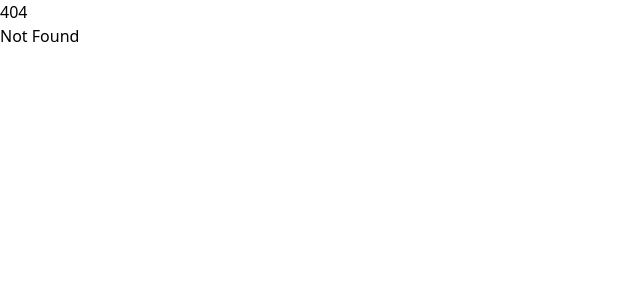
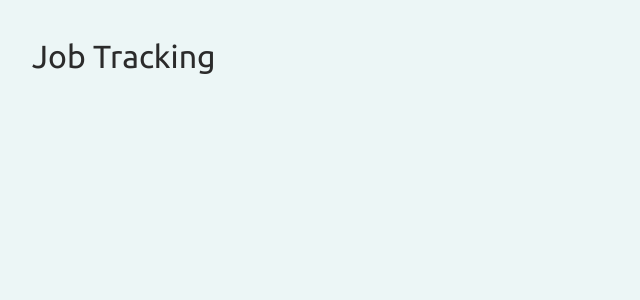
Before and after one commit to eriandev/tools.erian.dev, a SvelteKit app: page /job-tracker in a window 1280 px wide. Before the commit this address had no page. Shown: the top 300 px of the page, without its empty margins (0-640 px from the left). Built offline with nearby package versions, Linux system fonts and the light colour scheme.

Commit message:
feat(jt): adds job tracker styles

```diff
--- /dev/null
+++ b/src/routes/job-tracker/+layout.svelte
@@ -0,0 +1,9 @@
+<slot />
+
+<style>
+  :global(body) {
+    color: theme('colors.jt.black');
+    font-family: theme('fontFamily.ubuntu');
+    background-color: theme('colors.jt.secondary');
+  }
+</style>
--- /dev/null
+++ b/src/routes/job-tracker/+page.svelte
@@ -0,0 +1,3 @@
+<main class="px-5 py-10 md:px-8">
+  <h1 class="text-2xl md:text-[2rem]">Job Tracking</h1>
+</main>
--- a/tailwind.config.cjs
+++ b/tailwind.config.cjs
@@ -8,6 +8,28 @@ module.exports = {
       md: '768px',
       lg: '1024px',
       xl: '1280px'
+    },
+
+    fontFamily: {
+      ubuntu: ['Ubuntu', 'Arial', 'Noto Sans', 'sans-serif']
+    },
+
+    extend: {
+      colors: {
+        jt: {
+          primary: '#63CBCF',
+          secondary: '#ECF6F6',
+
+          black: '#2B2B2B',
+
+          gray: {
+            400: '#828BA2',
+            300: '#9FA6BB',
+            200: '#BEC4D5',
+            100: '#E7EAF4'
+          }
+        }
+      }
     }
   },
   plugins: []
```
Also changed, not shown: static/fonts/ubuntu-400.woff2 (added), static/fonts/ubuntu-500.woff2 (added).
